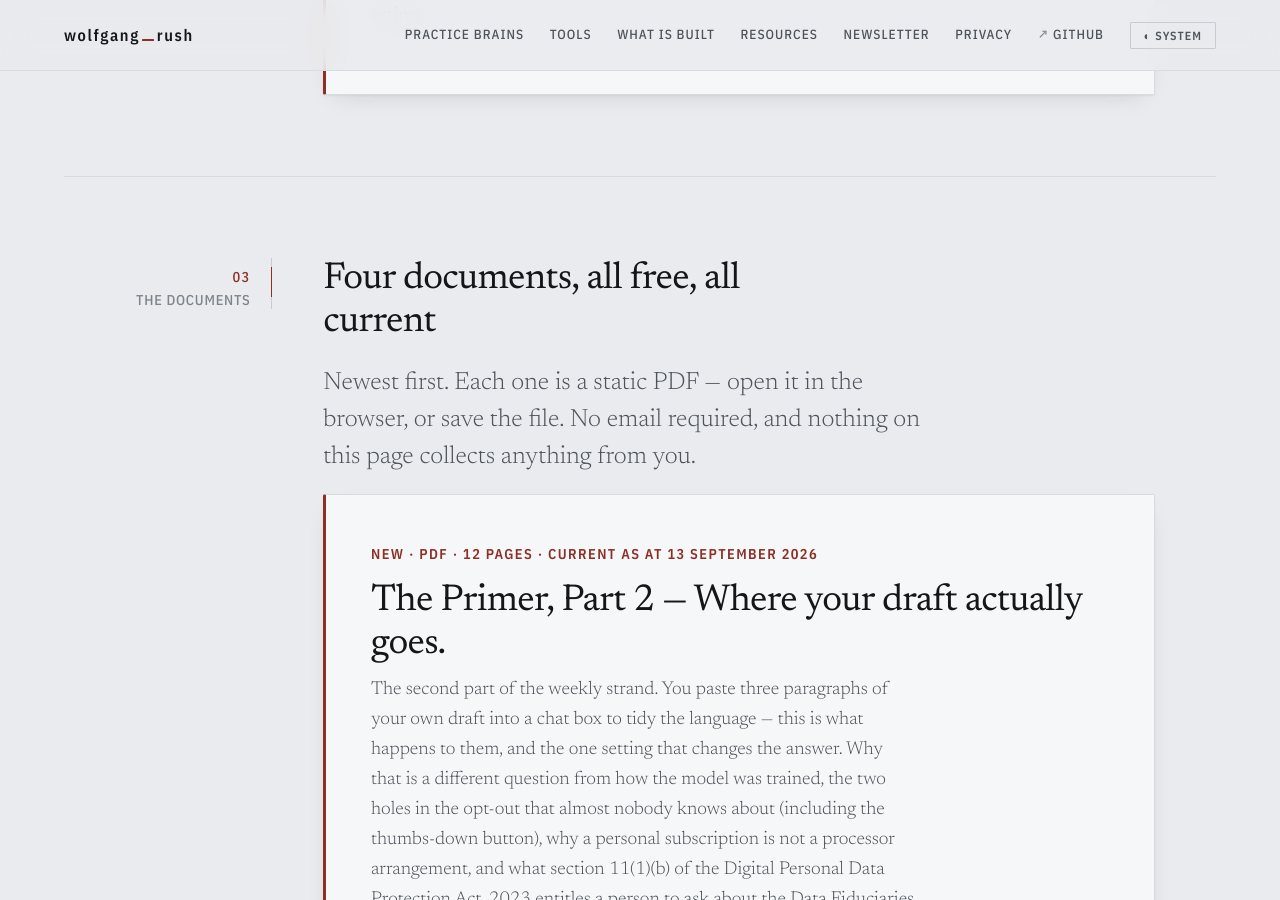
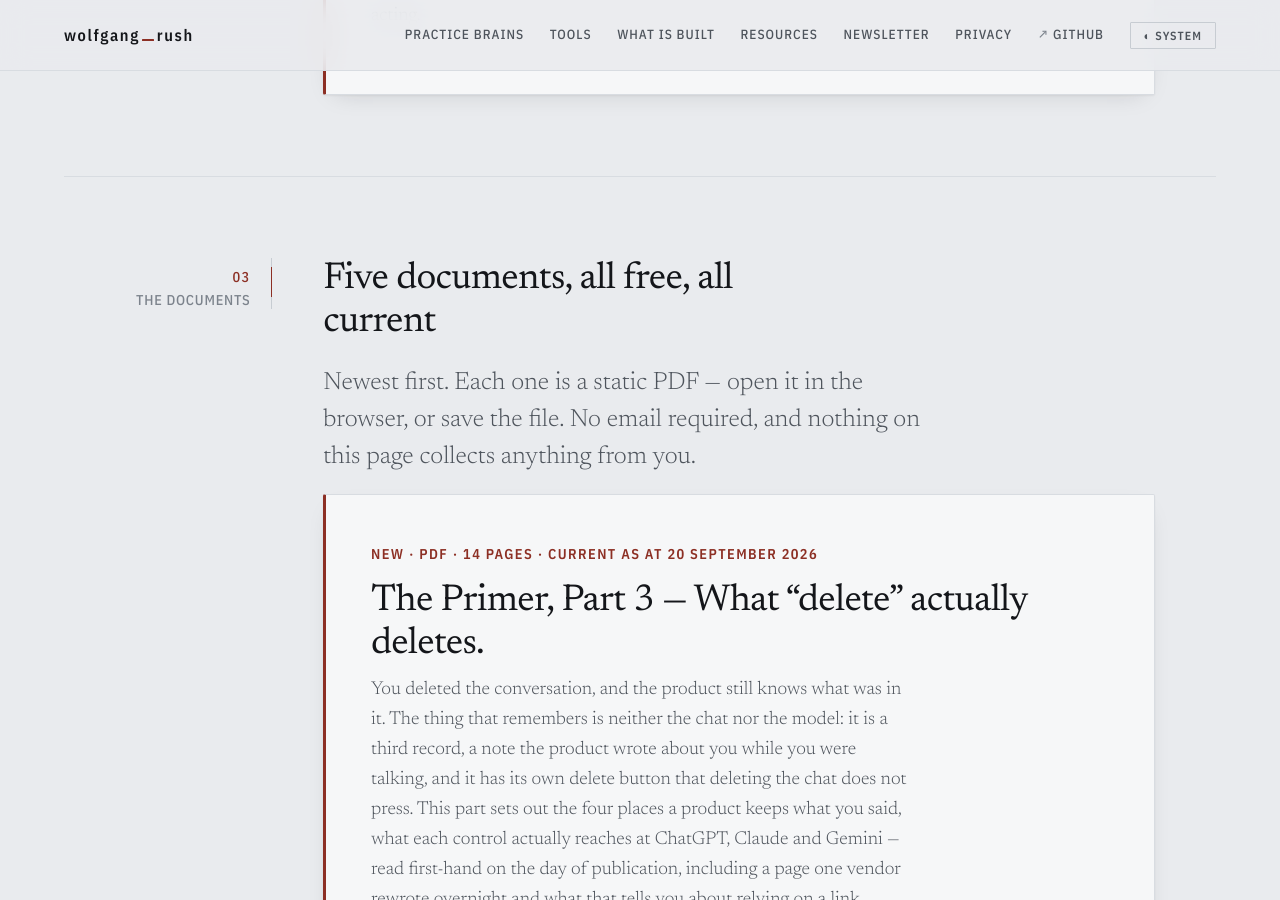
Before and after one commit to Wolfgangrush/Wolfgangrush.github.io, a Jekyll site: the page built from resources/index.md, in a window 1280 px wide and 900 px high, scrolled down 811 px. Built offline with Jekyll 4.4.1, drawn with Linux system fonts in a browser that asks for light colours; some of the changed text lies outside the part shown.

Commit message:
Issue 08 + Resources: The Primer Part 3 — What "delete" actually deletes (14pp)

```diff
--- a/resources/index.md
+++ b/resources/index.md
@@ -36,12 +36,37 @@ description: Free, downloadable practitioner documents from wolfgang_rush. No em
 <div class="mg">
   <p class="note"><span class="n">03</span>The documents</p>
   <div>
-    <h2>Four documents, all free, all current</h2>
+    <h2>Five documents, all free, all current</h2>
     <p class="lede">Newest first. Each one is a static PDF — open it in the browser, or save the file.
     No email required, and nothing on this page collects anything from you.</p>
 
     <div class="latest-box">
-      <span class="tag">New · PDF · 12 pages · current as at 13 September 2026</span>
+      <span class="tag">New · PDF · 14 pages · current as at 20 September 2026</span>
+      <h3 class="latest-title">The Primer, Part 3 — What &ldquo;delete&rdquo; actually deletes.</h3>
+      <p class="latest-summary">You deleted the conversation, and the product still knows what was in
+      it. The thing that remembers is neither the chat nor the model: it is a third record, a note the
+      product wrote about you while you were talking, and it has its own delete button that deleting
+      the chat does not press. This part sets out the four places a product keeps what you said, what
+      each control actually reaches at ChatGPT, Claude and Gemini — read first-hand on the day of
+      publication, including a page one vendor rewrote overnight and what that tells you about relying
+      on a link instead of a dated screenshot — and why Europe, California and India each chose a
+      different word for what an erasure request erases. It ends with the one-year floor that Rule 8(3)
+      of the Digital Personal Data Protection Rules, 2025 puts under deletion in India from May 2027,
+      even if the user closes the account. Every term is explained on the page.</p>
+      <p class="latest-cta">
+        <a class="btn btn-primary btn-lg"
+           href="{{ '/assets/The-Primer-Part-03-2026-09-20.pdf' | relative_url }}"
+           target="_blank" rel="noopener">Open The Primer, Part 3 (PDF, 14 pages)</a>
+      </p>
+      <p class="muted small">
+        Or <a class="link"
+           href="{{ '/assets/The-Primer-Part-03-2026-09-20.pdf' | relative_url }}"
+           download="The-Primer-Part-03-2026-09-20.pdf">save the file (PDF, 122&nbsp;KB)</a>.
+      </p>
+    </div>
+
+    <div class="latest-box" style="margin-top:2rem">
+      <span class="tag">PDF · 12 pages · current as at 13 September 2026</span>
       <h3 class="latest-title">The Primer, Part 2 — Where your draft actually goes.</h3>
       <p class="latest-summary">The second part of the weekly strand. You paste three paragraphs of
       your own draft into a chat box to tidy the language — this is what happens to them, and the one
```
Also changed, not shown: _data/newsletters.yml (+16 -0 lines).
